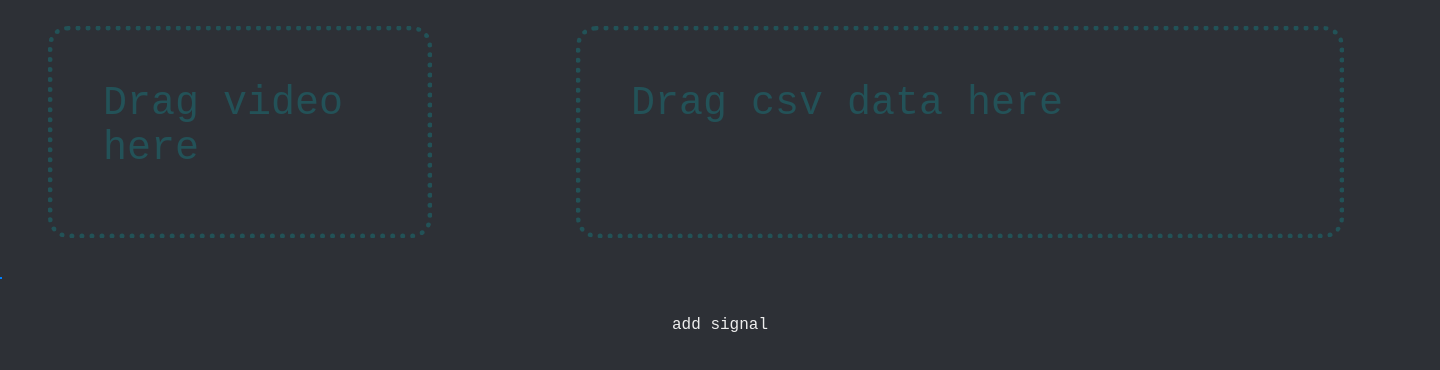
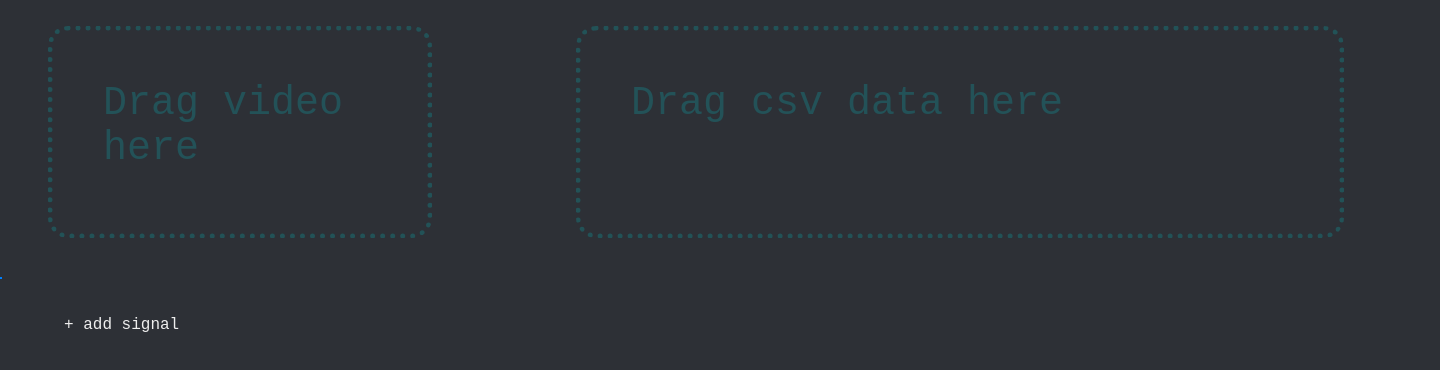
Before and after one commit to acruikshank/psychogeograph-analysis, an Electron app: page app/analysis.html in a window 1440 px wide. Drawn offline with Linux system fonts and the light colour scheme; no server answers.

Commit message:
design tweaks

```diff
--- a/app/analysis.css
+++ b/app/analysis.css
@@ -175,6 +175,12 @@ button:hover {
   cursor: pointer;
 }
 
+#add-signal {
+  width: 100%;
+  margin: 2em 0;
+  text-align: left;
+}
+
 #signals {
   height: 60%;
   width: 100%;
--- a/app/analysis.html
+++ b/app/analysis.html
@@ -36,7 +36,7 @@ return theta_af3</script>
       <div id="graphs">
         <div id="marker"></div>
       </div>
-      <button id="add-signal">add signal</button>
+      <button id="add-signal">+ add signal</button>
     </div>
     <div id="edit-pane">
       <div id="edit-control">
@@ -50,9 +50,8 @@ return theta_af3</script>
   <script>
   /*
   TODO:
-  * Editor window with save, cancel, error and color change buttons.
   * More information for csv
-  * context and signal processing.
+  * context and signal processing functions.
   * Automatically set interval to length of video
   * Allow user to set set time at current time in video
   */
```
